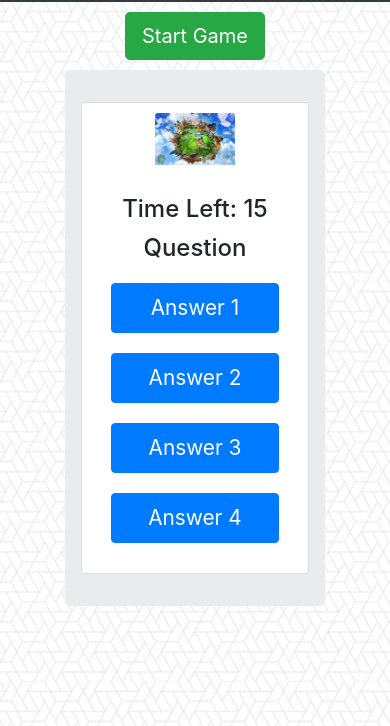
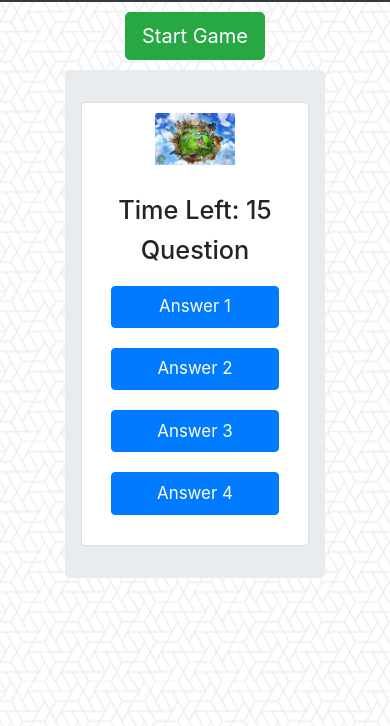
Before and after one commit to psoneill/TriviaGame, a plain HTML site: page index.html in a window 390 px wide. Shown: the part 118-844 px from the top of the page. Drawn offline with nearby package versions, Linux system fonts and the light colour scheme.

Commit message:
formatting question text to fit mobile better

```diff
--- a/assets/css/style.css
+++ b/assets/css/style.css
@@ -9,9 +9,9 @@ body {
 .btn-primary {
     margin:10px 0px 10px 0px;
     width:90%;
-    height:50px;
+    height:5vh;
     text-align: center;
-    font-size:1.3em;
+    font-size:2vh;
 }
 
 #startGame {
@@ -20,6 +20,7 @@ body {
 
 #timeLeft,#questionText {
     border:0px solid;
+    font-size:3vh;
 }
 
 #questionImg {
```
